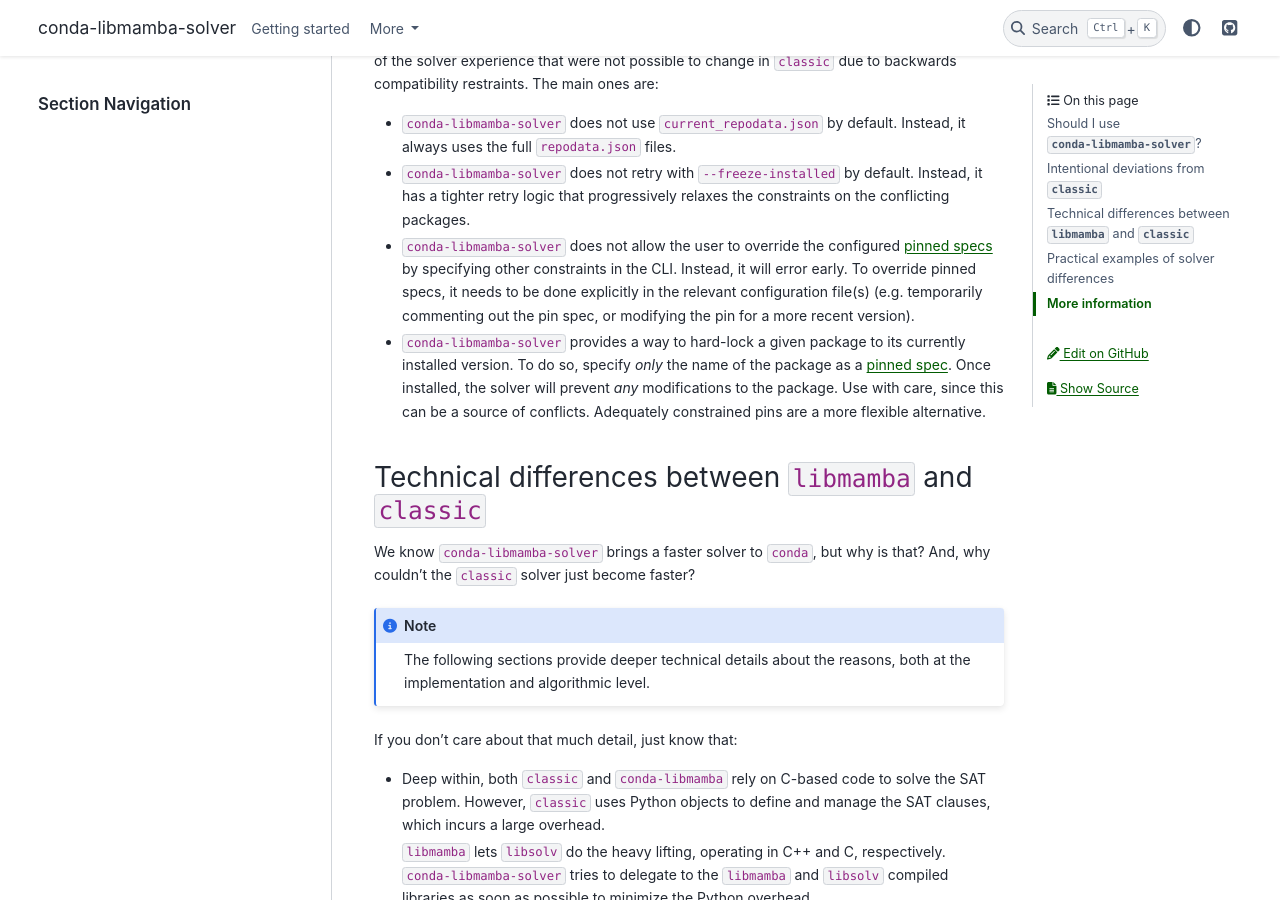
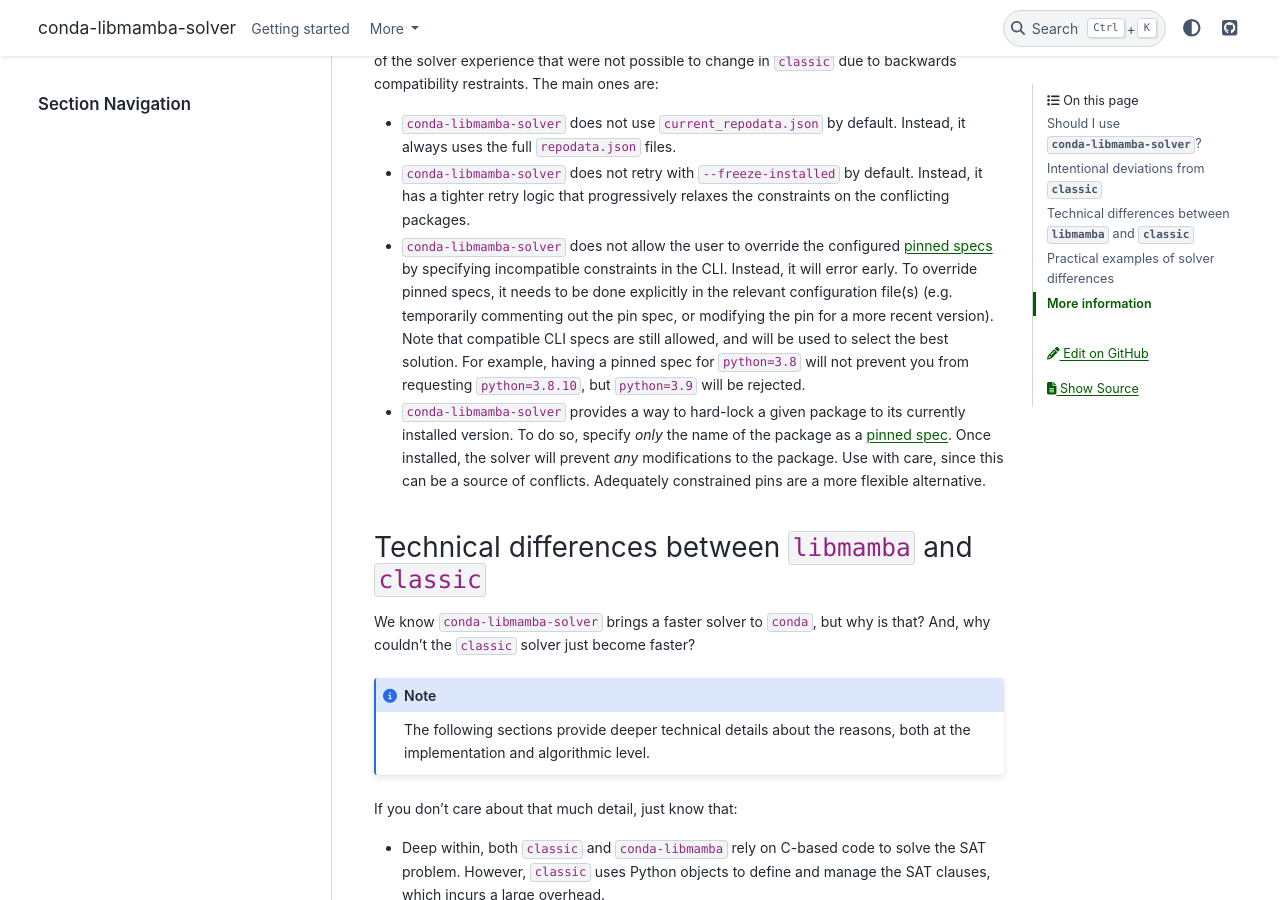
Before and after one commit to conda/conda-libmamba-solver, a Sphinx documentation site: the page built from docs/libmamba-vs-classic.md, in a window 1280 px wide and 900 px high, scrolled down 1124 px. Built offline with Sphinx 7.4.7 and the PyData theme 0.15.4, drawn with Linux system fonts in a browser that asks for light colours.

Commit message:
update docs

```diff
--- a/docs/libmamba-vs-classic.md
+++ b/docs/libmamba-vs-classic.md
@@ -40,8 +40,10 @@
 
 * `conda-libmamba-solver` does not use `current_repodata.json` by default. Instead, it always uses the full `repodata.json` files.
 * `conda-libmamba-solver` does not retry with `--freeze-installed` by default. Instead, it has a tighter retry logic that progressively relaxes the constraints on the conflicting packages.
-* `conda-libmamba-solver` does not allow the user to override the configured [pinned specs](https://docs.conda.io/projects/conda/en/stable/user-guide/tasks/manage-pkgs.html#preventing-packages-from-updating-pinning) by specifying other constraints in the CLI. Instead, it will error early. To override pinned specs,
+* `conda-libmamba-solver` does not allow the user to override the configured [pinned specs](https://docs.conda.io/projects/conda/en/stable/user-guide/tasks/manage-pkgs.html#preventing-packages-from-updating-pinning) by specifying incompatible constraints in the CLI. Instead, it will error early. To override pinned specs,
 it needs to be done explicitly in the relevant configuration file(s) (e.g. temporarily commenting out the pin spec, or modifying the pin for a more recent version).
+Note that compatible CLI specs are still allowed, and will be used to select the best solution.
+For example, having a pinned spec for `python=3.8` will not prevent you from requesting `python=3.8.10`, but `python=3.9` will be rejected.
 * `conda-libmamba-solver` provides a way to hard-lock a given package to its currently installed version. To do so, specify _only_ the name of the package as a [pinned spec](https://docs.conda.io/projects/conda/en/stable/user-guide/tasks/manage-pkgs.html#preventing-packages-from-updating-pinning). Once installed, the solver will prevent _any_ modifications to the package. Use with care, since this can be a source of conflicts. Adequately constrained pins are a more flexible alternative.
 
 
```
